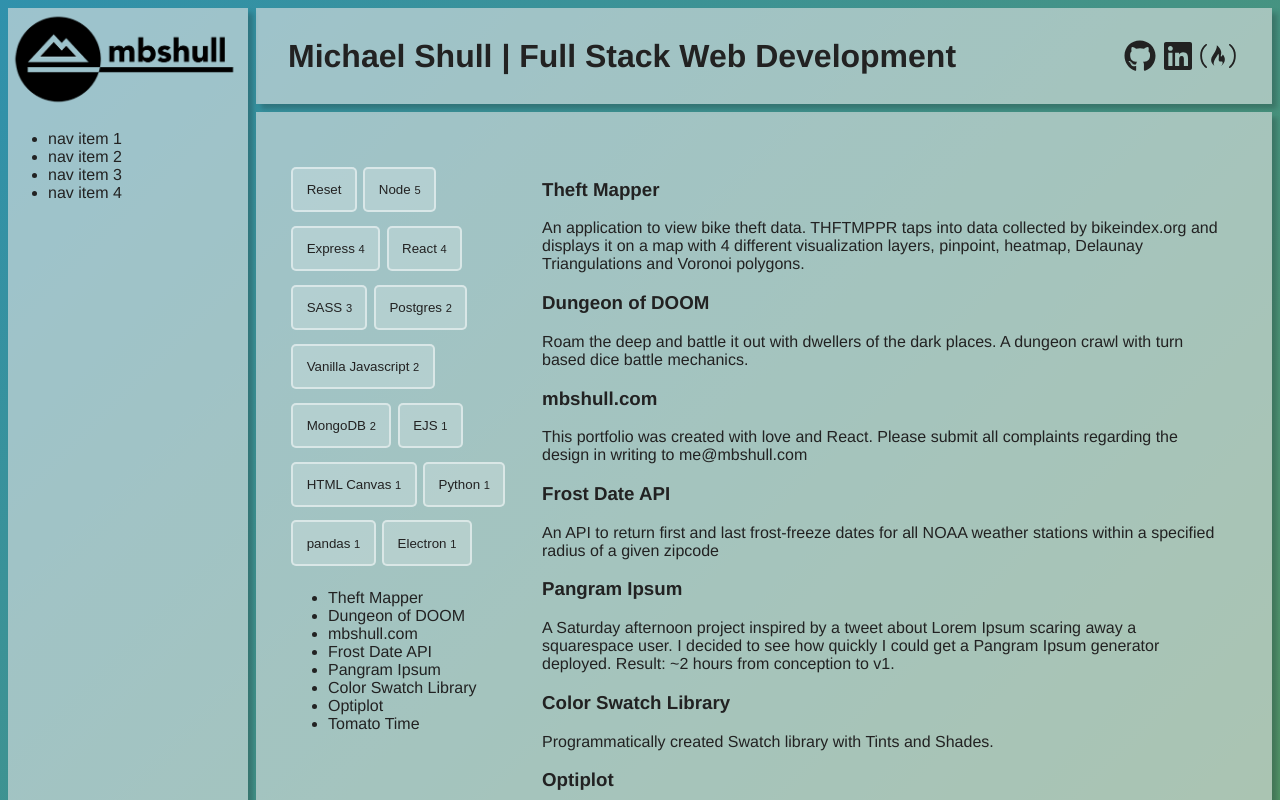
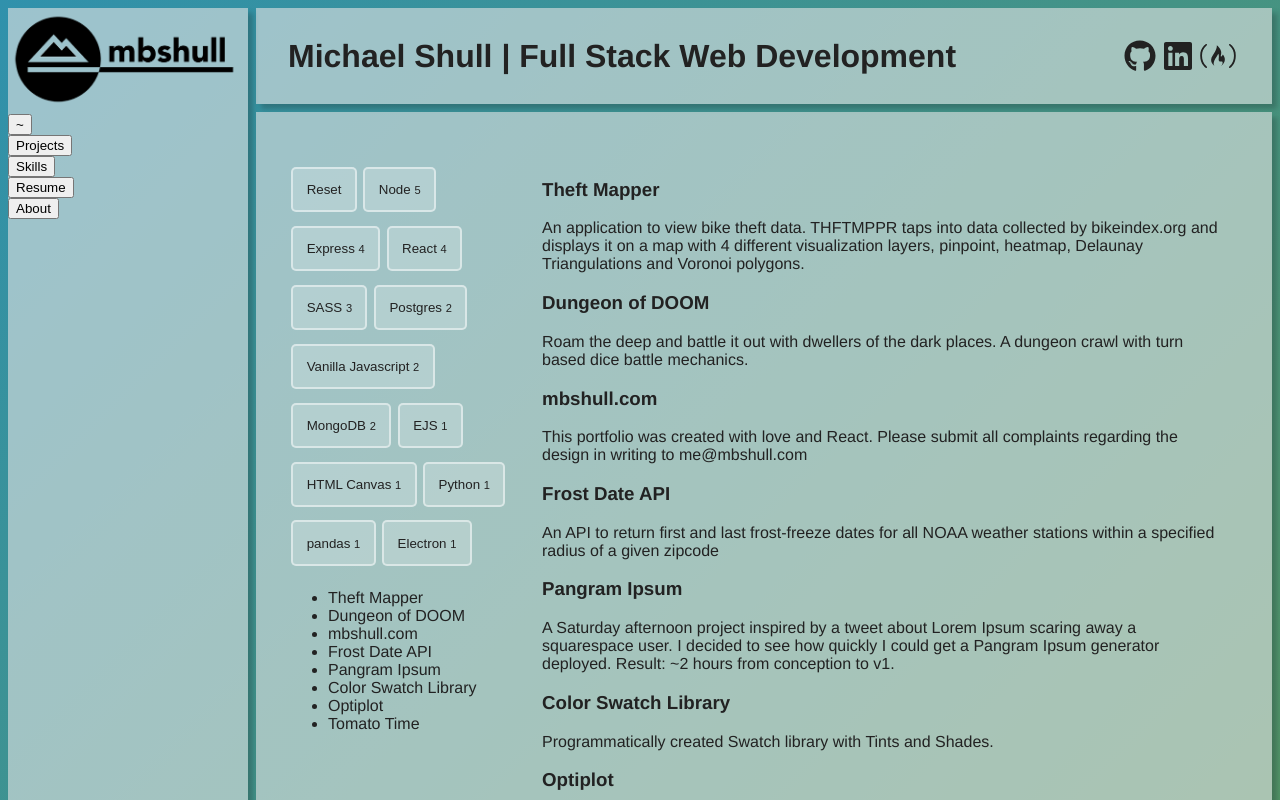
Before and after one commit to shullmb/portfolio2019, a React (Create React App) app: page / in a window 1280 px wide. Shown: the top 800 px of the page. Built offline with nearby package versions, Linux system fonts and the light colour scheme.

Commit message:
nav extracted to NavPanel container--useState for now

```diff
--- a/src/App.jsx
+++ b/src/App.jsx
@@ -1,10 +1,10 @@
 import React, { Component } from 'react';
-import logo from './img/mbshull_logo.png';
 import ProjectContainer from './components/ProjectContainer';
 import { library } from '@fortawesome/fontawesome-svg-core'
 import { FontAwesomeIcon } from '@fortawesome/react-fontawesome'
 import { fab } from '@fortawesome/free-brands-svg-icons'
 import Header from './Header';
+import NavPanel from './NavPanel';
 import Footer from './Footer';
 
 library.add(fab)
@@ -14,15 +14,7 @@ class App extends Component {
     return (
       <div id='App'>
         <Header />
-        <nav>
-          <img src={logo} alt="mbshull.com" />
-          <ul>
-            <li>nav item 1</li>
-            <li>nav item 2</li>
-            <li>nav item 3</li>
-            <li>nav item 4</li>
-          </ul>
-        </nav>
+        <NavPanel />
         <main>
           {/* <p>
             main content goes here
--- /dev/null
+++ b/src/NavPanel.jsx
@@ -0,0 +1,22 @@
+import React, { useState } from 'react';
+import logo from './img/mbshull_logo.png';
+import { BadgeButton } from './components/BadgeButton';
+
+const NavPanel = props => {
+  const [navLinks, setNavLinks] = useState(['~','Projects','Skills', 'Resume', 'About'])
+  const [activeNav, setActiveNav] = useState(navLinks[1])
+  return (
+    <nav>
+      <img src={logo} alt="mbshull.com" />
+      {
+        navLinks.map( (navLink,i) => (
+          <div class="navItem">
+            <BadgeButton value={navLink} key={i} />
+          </div>
+        ))
+      }
+    </nav>
+  )
+}
+
+export default NavPanel;
--- a/src/styles/Project.scss
+++ b/src/styles/Project.scss
@@ -46,7 +46,7 @@
 @keyframes wiggle {
   0% {transform: rotate(2.5deg);}
   25% {transform: rotate(-2.5deg);}
-  50% {transform: rotate(5deg);}
+  50% {transform: rotate(4deg);}
   75% {transform: rotate(-1deg);}
   100% {transform: rotate(0deg);}
 }
```
